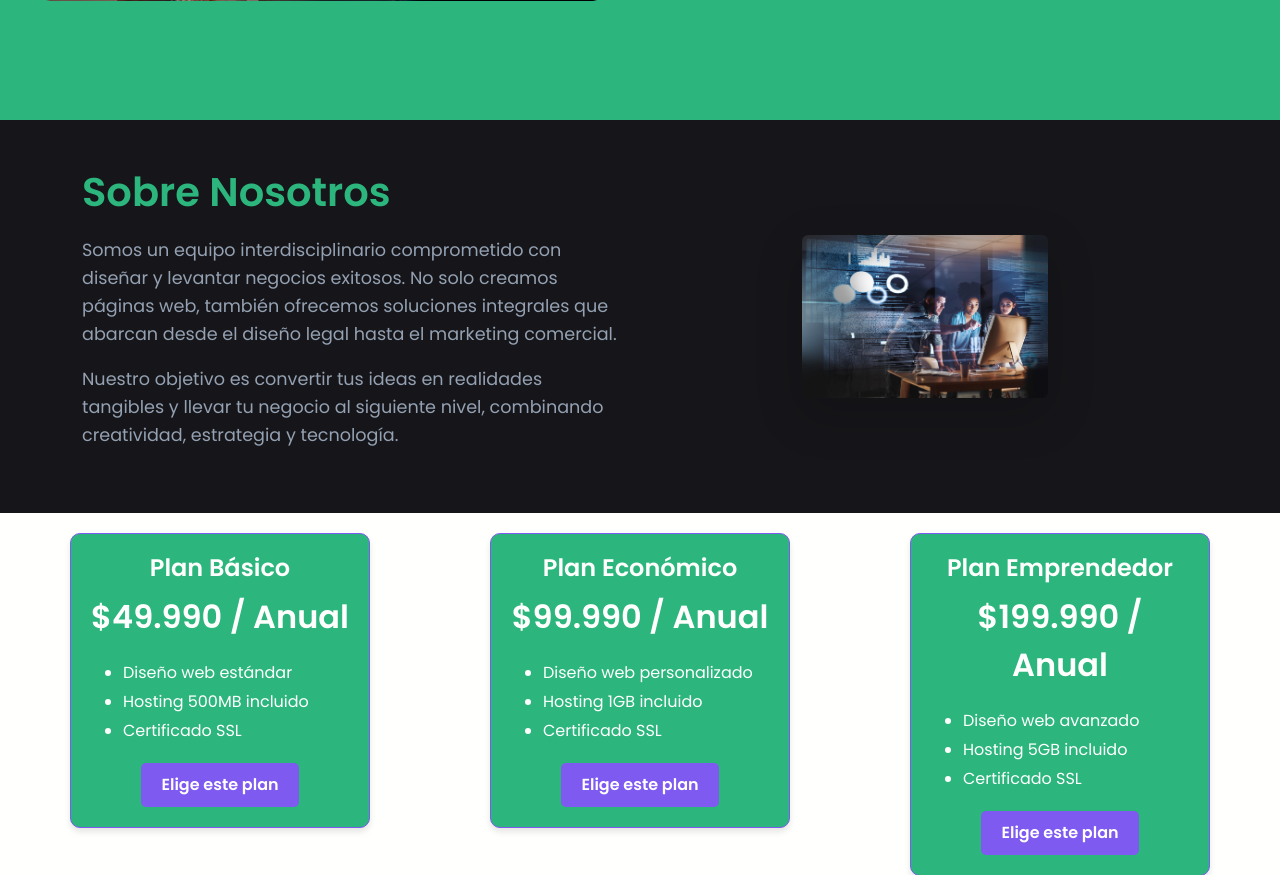
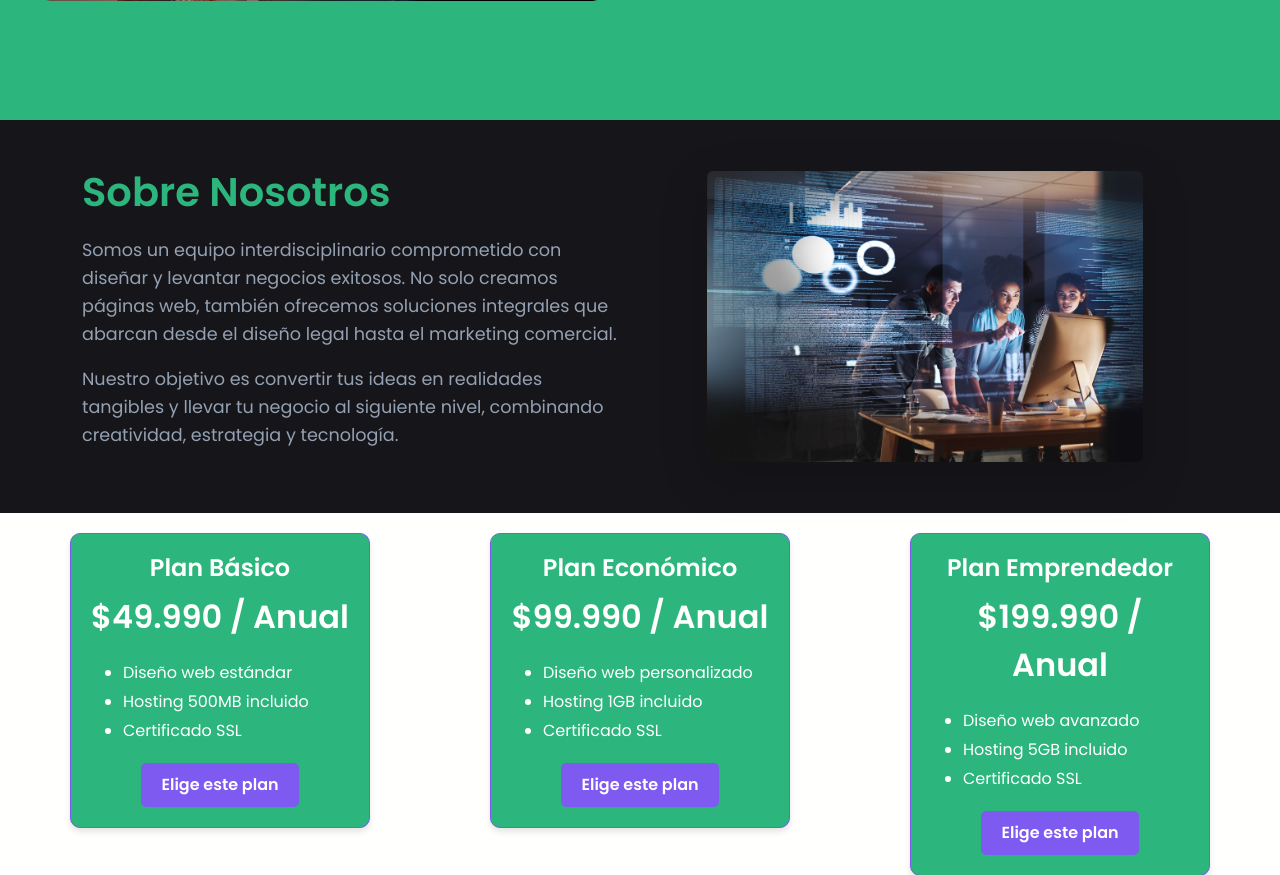
Before and after one commit to AdalParsifal/webx, a Django app: page /home/ in a window 1280 px wide. Shown: the part 720-1595 px from the top of the page. Run offline with Django 5.2, Linux system fonts and the light colour scheme.

Commit message:
fix del anterior

```diff
--- a/static/css/style.css
+++ b/static/css/style.css
@@ -134,9 +134,13 @@ body {
 }
 
 .about-section img {
-  max-width: 45%;
-  border-radius: 10px;
-  box-shadow: 0px 8px 20px rgba(0, 0, 0, 0.3);
+  max-width: 100%; /* Escala automáticamente según el tamaño del contenedor */
+  width: 80%; /* Establece un tamaño máximo inicial */
+  max-height: 400px; /* Altura máxima */
+  border-radius: 10px; /* Bordes redondeados */
+  box-shadow: 0px 8px 20px rgba(0, 0, 0, 0.3); /* Sombra */
+  object-fit: cover; /* Asegura que la imagen se vea bien dentro del espacio */
+  margin: auto; /* Centra la imagen */
 }
 /* COLUMNAS */
 .plans-section {
```
